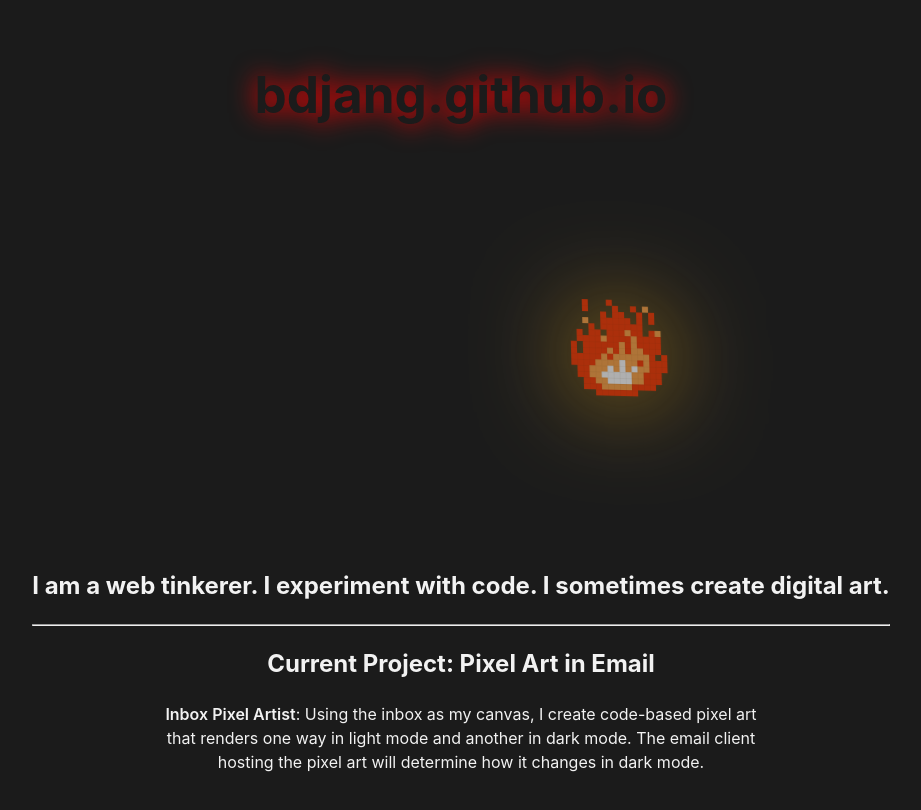
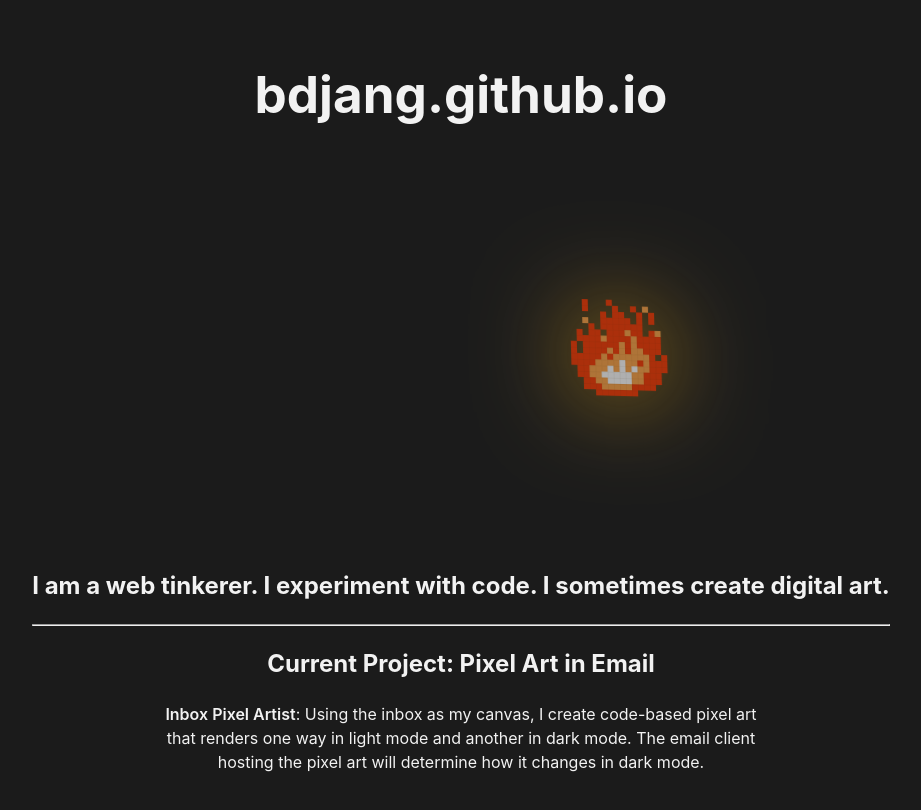
Before and after one commit to bdjang/bdjang.github.io, a React (Vite) app: page / in a window 1280 px wide. Shown: the top 810 px of the page, without its empty margins (179-1100 px from the left). Built offline with nearby package versions, Linux system fonts and the light colour scheme.

Commit message:
Remove header text CSS styling

```diff
--- a/src/index.css
+++ b/src/index.css
@@ -33,8 +33,6 @@ body {
 }
 
 h1 {
-    color: #1b1b1b;
-    filter: drop-shadow(0 0 .25em #ff0000);
     font-size: 3.2em;
     line-height: 1.1;
     transition: color 1500ms ease;
```
